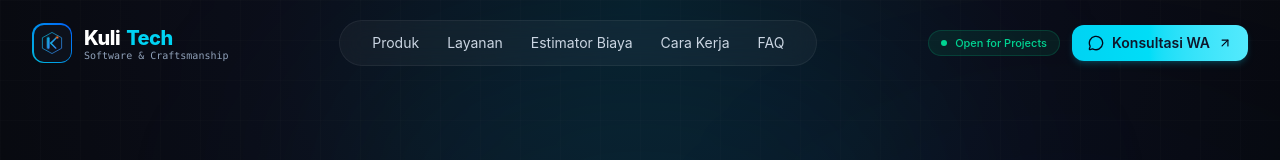
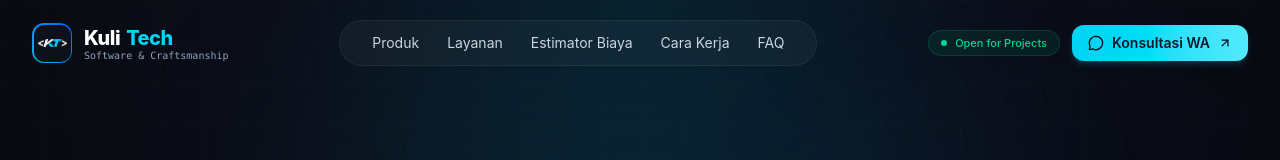
Before and after one commit to kulitechid/kulitech.github.io, a React (Vite) app: page / in a window 1280 px wide. Shown: the top 160 px of the page. Built offline with nearby package versions, Linux system fonts and the light colour scheme.

Commit message:
feat(brand): update KuliTech logo inside header/footer badge and favicon

```diff
--- a/index.html
+++ b/index.html
@@ -2,7 +2,7 @@
 <html lang="id" class="dark scroll-smooth">
   <head>
     <meta charset="UTF-8" />
-    <link rel="icon" type="image/svg+xml" href="/logo.svg" />
+    <link rel="icon" type="image/png" href="/favicon.png" />
     <link rel="canonical" href="https://kulitech.my.id/" />
     <meta name="viewport" content="width=device-width, initial-scale=1.0" />
     <title>KuliTech — Jasa Pembuatan Aplikasi Android & Website Modern</title>
--- a/kanguru-siaga/privacy-policy/index.html
+++ b/kanguru-siaga/privacy-policy/index.html
@@ -2,7 +2,7 @@
 <html lang="id" class="dark scroll-smooth">
   <head>
     <meta charset="UTF-8" />
-    <link rel="icon" type="image/svg+xml" href="/logo.svg" />
+    <link rel="icon" type="image/png" href="/favicon.png" />
     <meta name="viewport" content="width=device-width, initial-scale=1.0" />
     <title>Kebijakan Privasi — Aplikasi Kanguru Siaga | KuliTech</title>
     <meta name="description" content="Kebijakan Privasi resmi (Privacy Policy) Aplikasi Kanguru Siaga sesuai UU No. 27 Tahun 2022 tentang Pelindungan Data Pribadi (UU PDP)." />
--- a/kanguru-siaga/term-of-use/index.html
+++ b/kanguru-siaga/term-of-use/index.html
@@ -2,7 +2,7 @@
 <html lang="id" class="dark scroll-smooth">
   <head>
     <meta charset="UTF-8" />
-    <link rel="icon" type="image/svg+xml" href="/logo.svg" />
+    <link rel="icon" type="image/png" href="/favicon.png" />
     <meta name="viewport" content="width=device-width, initial-scale=1.0" />
     <title>Ketentuan Penggunaan — Aplikasi Kanguru Siaga | KuliTech</title>
     <meta name="description" content="Ketentuan Penggunaan resmi (Terms of Use) dan Penyangkalan Medis (Medical Disclaimer) Aplikasi Kanguru Siaga." />
--- a/src/components/Footer.jsx
+++ b/src/components/Footer.jsx
@@ -28,8 +28,8 @@ export default function Footer({ isHome = true }) {
           <div className="md:col-span-5">
             <div className="flex items-center gap-3 mb-4">
               <div className="w-9 h-9 rounded-xl bg-gradient-to-tr from-cyan-500 to-blue-600 p-[1.5px]">
-                <div className="w-full h-full bg-[#0d111b] rounded-[10px] flex items-center justify-center">
-                  <img src="/logo.svg" alt="KuliTech" className="w-5 h-5 object-contain" />
+                <div className="w-full h-full bg-[#0d111b] rounded-[10px] flex items-center justify-center overflow-hidden p-1">
+                  <img src="/logo.png" alt="KuliTech" className="w-full h-full object-contain" />
                 </div>
               </div>
               <span className="font-extrabold text-xl text-white tracking-tight">
--- a/src/components/Navbar.jsx
+++ b/src/components/Navbar.jsx
@@ -37,8 +37,8 @@ export default function Navbar({ isHome = true, titleText = "" }) {
           {/* Brand Logo & Status */}
           <a href={isHome ? "#" : "/"} className="flex items-center gap-3 group">
             <div className="relative w-9 h-9 sm:w-10 sm:h-10 rounded-xl bg-gradient-to-tr from-cyan-500 to-blue-600 p-[1.5px] transition-transform duration-300 group-hover:scale-105">
-              <div className="w-full h-full bg-[#0d111b] rounded-[10px] flex items-center justify-center overflow-hidden">
-                <img src="/logo.svg" alt="KuliTech Logo" className="w-6 h-6 object-contain" />
+              <div className="w-full h-full bg-[#0d111b] rounded-[10px] flex items-center justify-center overflow-hidden p-1">
+                <img src="/logo.png" alt="KuliTech Logo" className="w-full h-full object-contain" />
               </div>
             </div>
             <div className="flex flex-col">
```
Also changed, not shown: public/favicon.png (added), public/logo.png (added).
